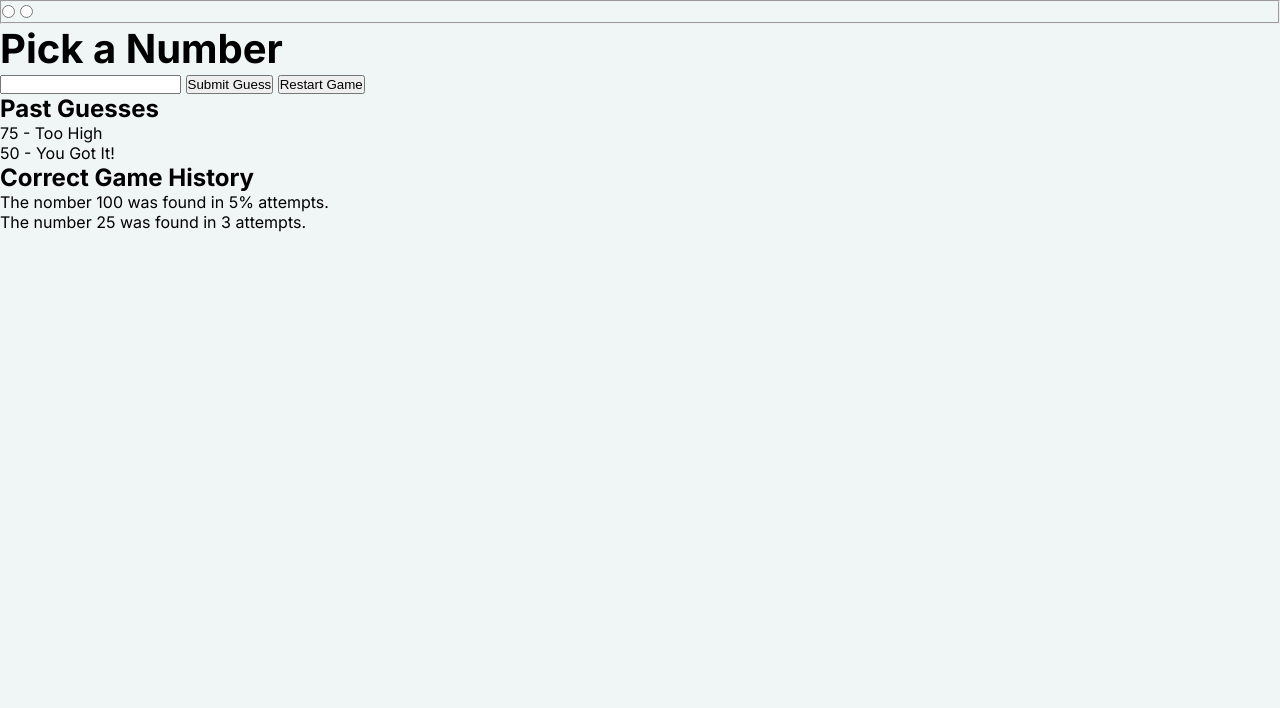
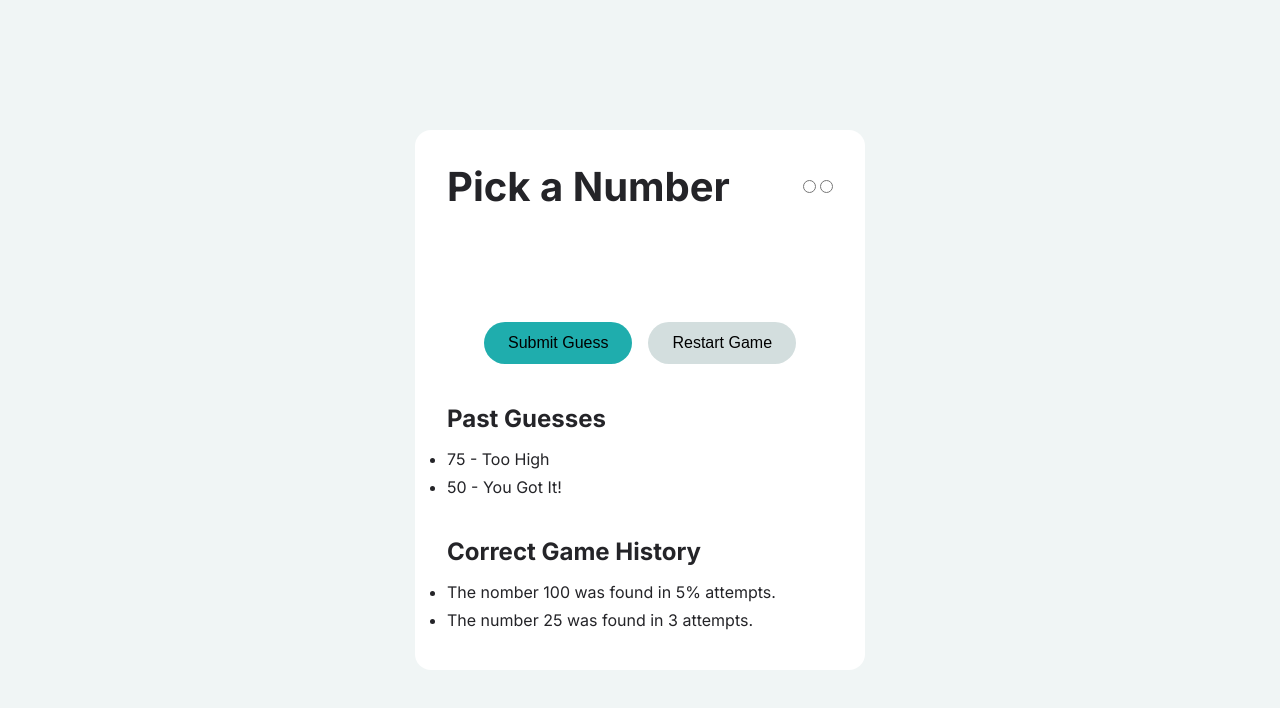
Before and after one commit to Ur-Village-People/PP-PICK-A-NUMBER, a website: page index.html in a window 1280 px wide. Drawn offline with nearby package versions, Linux system fonts and the light colour scheme; files that its build step writes are made by us from their sources.

Commit message:
updating the color and layout

```diff
--- a/app/scss/components/_index.scss
+++ b/app/scss/components/_index.scss
@@ -1,3 +1,4 @@
 @forward 'form';
 @forward 'header';
 @forward 'toggle';
+@forward 'card';
--- /dev/null
+++ b/app/scss/components/card.scss
@@ -0,0 +1,25 @@
+@use '../util/' as *;
+.grid {
+
+}
+.card {
+    background: var(--card-bg-color);
+    &__history {
+        &__past-guesses,
+        &__correct-games {
+            margin-bottom: to-rem(8);
+            h2 {
+                margin-bottom: to-rem(16);
+            }
+            ul li {
+                margin-bottom: to-rem(8);
+            }
+        }
+        &__past-guesses {
+            margin-bottom: to-rem(40);
+        }
+        &__correct-games {
+
+        }
+    }
+}
--- a/app/scss/components/form.scss
+++ b/app/scss/components/form.scss
@@ -0,0 +1,33 @@
+@use '../util' as *;
+.form {
+    margin-bottom: to-rem(40);
+    input {
+        font-size: to-rem(20);
+        width: 100%;
+        border-radius: to-rem(8);
+        margin-bottom: to-rem(20);
+        padding: to-rem(18) to-rem(90);
+    }
+    &__button {
+        display: flex;
+        gap: to-rem(16);
+        justify-content: center;
+        button {
+            font-size: to-rem(16);
+            padding: to-rem(12) to-rem(24);
+            border-radius: to-rem(24);
+        }
+        button[type='submit'] {
+            background: var(--primary-accent);
+            &:hover {
+                background: var(--primary-accent-hover);
+            }
+        }
+        button[type='reset'] {
+            background: var(--restart-btn);
+            &:hover {
+                background: var(--restart-btn-hover);
+            }
+        }
+    }
+}
--- a/app/scss/components/header.scss
+++ b/app/scss/components/header.scss
@@ -0,0 +1,15 @@
+@use '../util' as *;
+.header {
+    margin-bottom: to-rem(32);
+    display: flex;
+    justify-content: space-between;
+    align-items: center;
+    flex-direction: row-reverse;
+    @include breakpoint-down(small) {
+        align-items: start;
+        flex-direction: column-reverse;
+    }
+    &__title {
+        font-weight: 700;
+    }
+}
--- a/app/scss/components/toggle.scss
+++ b/app/scss/components/toggle.scss
@@ -0,0 +1,21 @@
+.toggle {
+    outline: none;
+    border: none;
+    &__wrapper {
+        position: relative;
+    }
+    input[type='radio'][id='dark']:checked~&__button {
+
+    }
+    input[type='radio'][id='light']:checked~&__button {
+
+    }
+    &__button {
+        width: to-rem(240);
+        height: to-rem(240);
+        border-radius: 50%;
+    }
+    &__background {
+        position: absolute;
+    }
+}
--- a/app/scss/globals/boilerplate.scss
+++ b/app/scss/globals/boilerplate.scss
@@ -12,15 +12,20 @@ html {
 body {
     font-family: var(--font-inter);
     background: var(--bg-color);
+    display: flex;
+    min-height: 100vh;
+    justify-content: center;
+    align-items: center;
+    color: var(--color);
 }
 .visually-hidden {
     position: absolute;
-    inset-inline-start: rem(-10000);
+    inset-inline-start: to-rem(-10000);
     top: auto;
     width: to-rem(1);
     height: to-rem(1);
     overflow: hidden;
     clip: rect(0, 0, 0, 0);
     white-space: nowrap;
-    border-width: 0;
+    border: 0;
 }
--- a/app/scss/globals/layout.scss
+++ b/app/scss/globals/layout.scss
@@ -0,0 +1,8 @@
+@use '../util/' as *;
+.container {
+    max-width: to-rem(450);
+    padding: to-rem(32);
+    border-radius: to-rem(16);
+    background: var(--card-bg-color);
+    align-self: center;
+}
--- a/app/scss/globals/typography.scss
+++ b/app/scss/globals/typography.scss
@@ -1,8 +1,12 @@
 @use '../util' as *;
 h1 {
-    font-size: rem(40);
+    font-size: to-rem(40);
     font-weight: 700;
 }
 a {
     text-decoration: none;
 }
+input,
+button {
+    border: none;
+}
--- a/app/scss/util/functions.scss
+++ b/app/scss/util/functions.scss
@@ -1,6 +1,6 @@
 @use "sass:math";
 $base-context: 16;
 // Source: htttps://css-tricks.com/snippets/sass/px-to-em-functions/
-@function rem($pixels, $context: $base-context) {
+@function to-rem($pixels, $context: $base-context) {
     @return (math.div($pixels, $context)) * 1rem;
 }
--- a/index.html
+++ b/index.html
@@ -11,49 +11,60 @@
 		/>
 		<link rel="stylesheet" href="dist/style.css" />
 		<script defer src="dist/script.js"></script>
-		<link rel="stylesheet" href="/style.css" />
-		<script defer src="/script.js"></script>
 		<title>Pick a Number</title>
 	</head>
 	<body>
 		<div class="container">
 			<header class="header">
-				<fieldset>
+				<fieldset class="header__toggle toggle">
+					<lagend class="visually-hidden">Theme Selector</lagend>
+					<label for="light" class="visually-hidden">Light Mode</label>
+					<div class="toggle__wrapper">
 						<input
 							type="radio"
 							id="light"
 							name="theme-changer"
 							aria-label="Light Theme"
+							value="light"
 						/>
 						<input
 							type="radio"
 							id="dark"
 							name="theme-changer"
 							aria-label="Dark Theme"
+							value="dark"
 						/>
+						<span aria-hidden="true" class="toggle__button"></span>
+						<span aria-hidden="true" class="toggle__background"></span>
+					</div>
+					<label for="dark" class="visually-hidden">Dark Mode</label>
 				</fieldset>
-				<h1>Pick a Number</h1>
+				<h1 class="header__title">Pick a Number</h1>
 			</header>
-			<main>
-				<form action="">
+			<main class="grid card">
+				<form class="form">
 					<input type="text" />
+					<div class="form__button">
 						<button type="submit">Submit Guess</button>
-					<button>Restart Game</button>
+						<button type="reset">Restart Game</button>
+					</div>
 				</form>
-				<div>
+				<section class="card__history">
+					<div class="card__history__past-guesses">
 						<h2>Past Guesses</h2>
 						<ul>
 							<li>75 - Too High</li>
 							<li>50 - You Got It!</li>
 						</ul>
 					</div>
-				<div>
+					<div class="card__history__correct-games">
 						<h2>Correct Game History</h2>
 						<ul>
 							<li>The nomber 100 was found in 5% attempts.</li>
 							<li>The number 25 was found in 3 attempts.</li>
 						</ul>
 					</div>
+				</section>
 			</main>
 		</div>
 	</body>
```
Also changed, not shown: 1 other file. Lines whose indentation alone changed are shown as unchanged.
